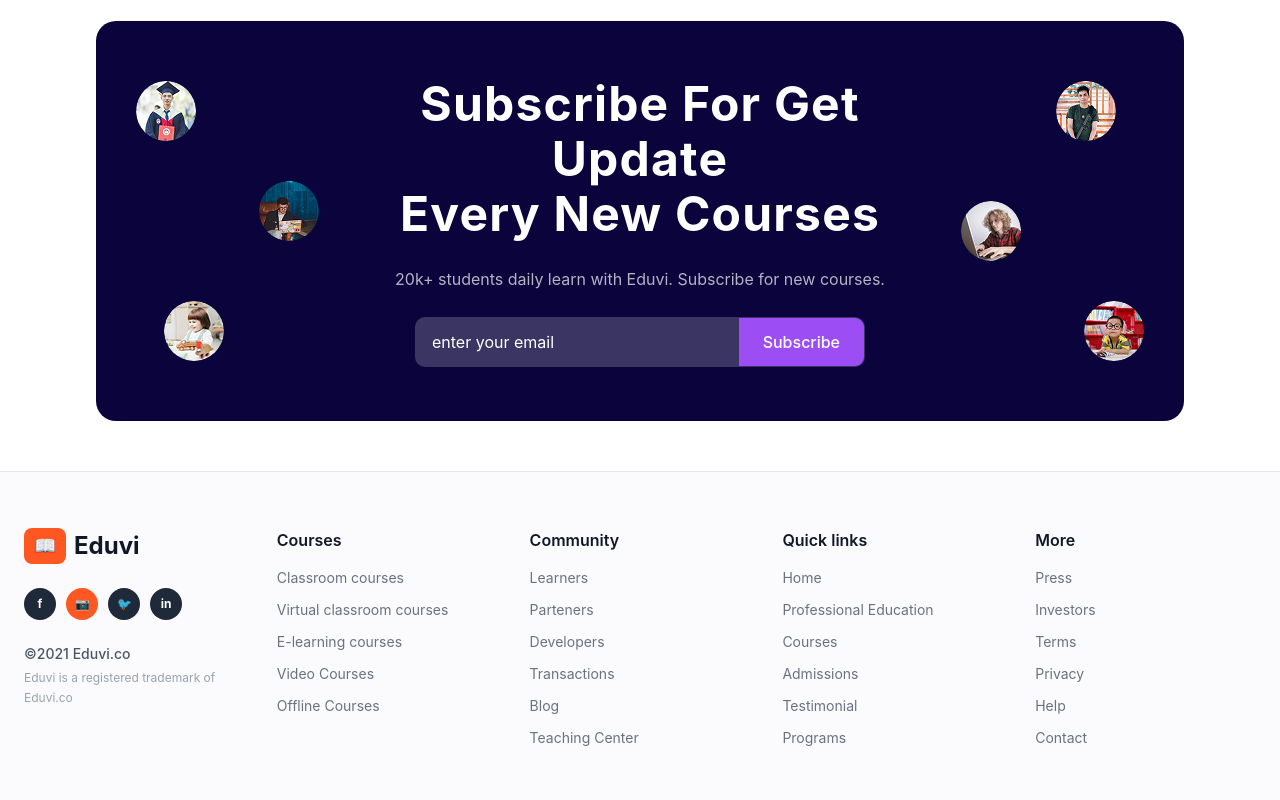
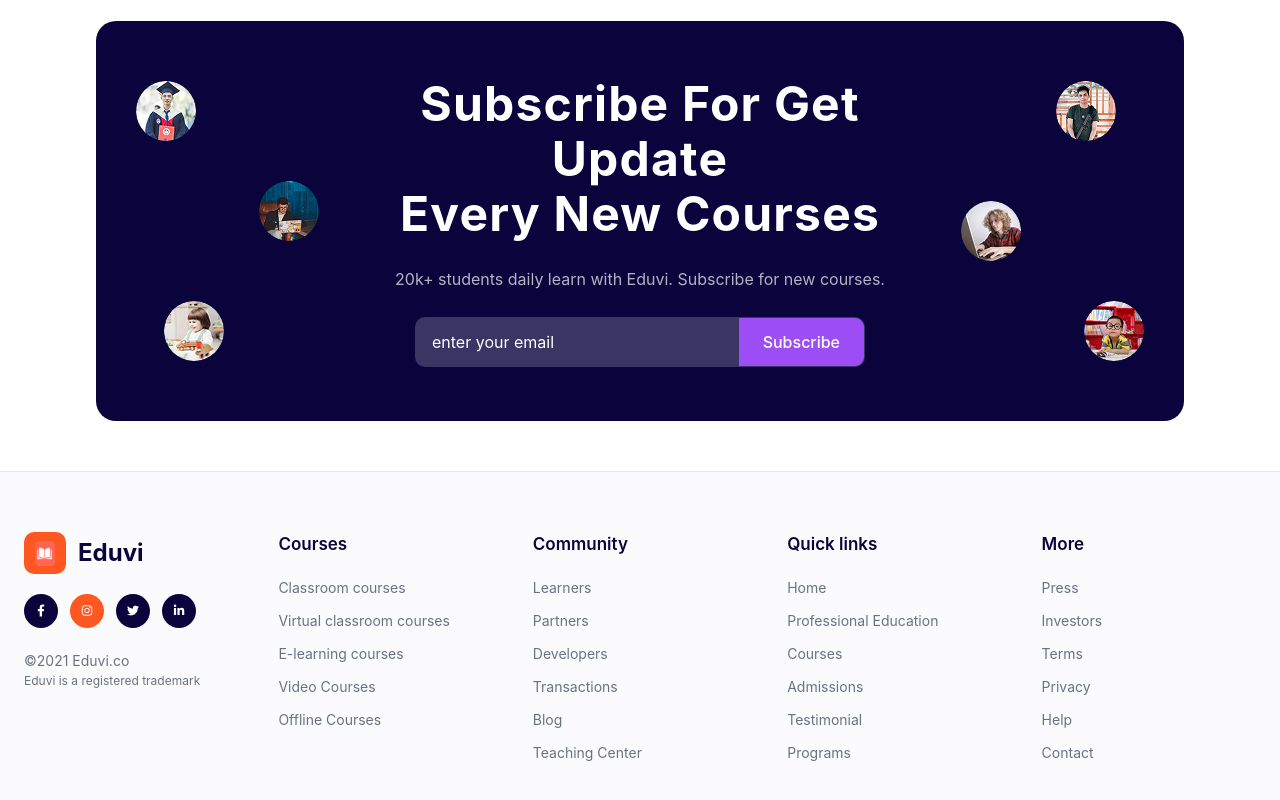
Before and after one commit to rashadbagirzade1-prog/eduvi, a React (Vite) app: page / in a window 1280 px wide. Shown: the part 4349-5149 px from the top of the page. Built offline with nearby package versions, Linux system fonts and the light colour scheme.

Commit message:
FooterSection elave etdim

```diff
--- a/index.html
+++ b/index.html
@@ -1,13 +1,17 @@
 <!doctype html>
 <html lang="en">
+
 <head>
   <meta charset="UTF-8" />
   <link rel="icon" type="image/svg+xml" href="/favicon.svg" />
   <meta name="viewport" content="width=device-width, initial-scale=1.0" />
   <title>eduvi</title>
+  <link rel="stylesheet" href="https://cdnjs.cloudflare.com/ajax/libs/font-awesome/6.4.0/css/all.min.css">
 </head>
+
 <body>
   <div id="root"></div>
   <script type="module" src="/src/main.jsx"></script>
 </body>
+
 </html>
--- a/src/components/Sections/FooterSection.jsx
+++ b/src/components/Sections/FooterSection.jsx
@@ -1,86 +1,102 @@
-import React from 'react';
+import React from 'react'
+import kitabImg from '../../assets/kitab.png'
 
 const FooterSection = () => {
+
+    // Müəllimin dediyi kimi click funksiyası yazdım
+    const handleClick = (name) => {
+        console.log(name + ' klikləndi!')
+    }
+
     return (
-    <footer className="bg-[#fbfbfd] py-14 px-6 border-t border-gray-200 font-sans text-gray-500">
-      <div className="max-w-7xl mx-auto grid grid-cols-1 md:grid-cols-5 gap-8">
+        <footer className='w-full bg-[#fbfbfd] border-t border-gray-200 pt-[60px] pb-[45px] px-6'>
+            <div className='max-w-[1250px] mx-auto grid grid-cols-1 sm:grid-cols-2 md:grid-cols-5 gap-[40px]'>
 
-        {/* Sol Sütun: Logo, Sosyal Medya ve Telif Hakları */}
-        <div className="md:col-span-1 space-y-4">
-          <div className="flex items-center gap-2 text-2xl font-bold text-gray-900">
-            <span className="bg-[#ff5722] text-white px-2.5 py-1 rounded-lg text-lg">📖</span>
-            <span>Eduvi</span>
+
+                <div className='flex flex-col gap-[20px]'>
+                    <div className='flex items-center gap-3'>
+                        <div className='w-[42px] h-[42px] bg-[#ff5722] rounded-[10px] flex items-center justify-center'>
+                            <img src={kitabImg} alt="Eduvi logo" className='w-[25px] h-[25px] object-contain' />
+                        </div>
+                        <h2 className='text-[24px] font-bold text-[#0A033C]'>Eduvi</h2>
                     </div>
 
-          <div className="flex gap-2.5 pt-2">
-            <a href="#" className="w-8 h-8 rounded-full bg-gray-800 text-white flex items-center justify-center font-bold text-xs hover:bg-[#ff5722] transition-colors">f</a>
-            <a href="#" className="w-8 h-8 rounded-full bg-[#ff5722] text-white flex items-center justify-center text-xs">📷</a>
-            <a href="#" className="w-8 h-8 rounded-full bg-gray-800 text-white flex items-center justify-center text-xs hover:bg-[#ff5722] transition-colors">🐦</a>
-            <a href="#" className="w-8 h-8 rounded-full bg-gray-800 text-white flex items-center justify-center font-bold text-xs hover:bg-[#ff5722] transition-colors">in</a>
+
+                    <div className='flex gap-3'>
+                        <button type="button" onClick={() => handleClick('Facebook')} className='w-[34px] h-[34px] rounded-full bg-[#0A033C] text-white flex items-center justify-center hover:bg-[#ff5722] duration-200'>
+                            <i className='fa-brands fa-facebook-f text-xs'></i>
+                        </button>
+                        <button type="button" onClick={() => handleClick('Instagram')} className='w-[34px] h-[34px] rounded-full bg-[#ff5722] text-white flex items-center justify-center hover:opacity-80 duration-200'>
+                            <i className='fa-brands fa-instagram text-xs'></i>
+                        </button>
+                        <button type="button" onClick={() => handleClick('Twitter')} className='w-[34px] h-[34px] rounded-full bg-[#0A033C] text-white flex items-center justify-center hover:bg-[#ff5722] duration-200'>
+                            <i className='fa-brands fa-twitter text-xs'></i>
+                        </button>
+                        <button type="button" onClick={() => handleClick('LinkedIn')} className='w-[34px] h-[34px] rounded-full bg-[#0A033C] text-white flex items-center justify-center hover:bg-[#ff5722] duration-200'>
+                            <i className='fa-brands fa-linkedin-in text-xs'></i>
+                        </button>
                     </div>
 
-          <div className="text-sm space-y-1 pt-2">
-            <p className="text-gray-600 font-medium">©2021 Eduvi.co</p>
-            <p className="text-xs text-gray-400 leading-relaxed">
-              Eduvi is a registered trademark of Eduvi.co
-            </p>
+                    <div className='text-sm text-gray-500 leading-[25px]'>
+                        <p>©2021 Eduvi.co</p>
+                        <p className='text-xs'>Eduvi is a registered trademark</p>
                     </div>
                 </div>
 
-        {/* 1. Sütun: Courses */}
+
                 <div>
-          <h3 className="text-gray-900 font-semibold text-base mb-4">Courses</h3>
-          <ul className="space-y-3 text-sm">
-            <li><a href="#" className="hover:text-[#ff5722] transition-colors">Classroom courses</a></li>
-            <li><a href="#" className="hover:text-[#ff5722] transition-colors">Virtual classroom courses</a></li>
-            <li><a href="#" className="hover:text-[#ff5722] transition-colors">E-learning courses</a></li>
-            <li><a href="#" className="hover:text-[#ff5722] transition-colors">Video Courses</a></li>
-            <li><a href="#" className="hover:text-[#ff5722] transition-colors">Offline Courses</a></li>
+                    <h3 className='text-[#0A033C] text-[17px] font-semibold mb-[20px]'>Courses</h3>
+                    <ul className='flex flex-col gap-[13px] text-sm text-gray-500'>
+                        <li><button type="button" onClick={() => handleClick('Classroom courses')} className='hover:text-[#ff5722]'>Classroom courses</button></li>
+                        <li><button type="button" onClick={() => handleClick('Virtual classroom courses')} className='hover:text-[#ff5722]'>Virtual classroom courses</button></li>
+                        <li><button type="button" onClick={() => handleClick('E-learning courses')} className='hover:text-[#ff5722]'>E-learning courses</button></li>
+                        <li><button type="button" onClick={() => handleClick('Video Courses')} className='hover:text-[#ff5722]'>Video Courses</button></li>
+                        <li><button type="button" onClick={() => handleClick('Offline Courses')} className='hover:text-[#ff5722]'>Offline Courses</button></li>
                     </ul>
                 </div>
 
-        {/* 2. Sütun: Community */}
+
                 <div>
-          <h3 className="text-gray-900 font-semibold text-base mb-4">Community</h3>
-          <ul className="space-y-3 text-sm">
-            <li><a href="#" className="hover:text-[#ff5722] transition-colors">Learners</a></li>
-            <li><a href="#" className="hover:text-[#ff5722] transition-colors">Parteners</a></li>
-            <li><a href="#" className="hover:text-[#ff5722] transition-colors">Developers</a></li>
-            <li><a href="#" className="hover:text-[#ff5722] transition-colors">Transactions</a></li>
-            <li><a href="#" className="hover:text-[#ff5722] transition-colors">Blog</a></li>
-            <li><a href="#" className="hover:text-[#ff5722] transition-colors">Teaching Center</a></li>
+                    <h3 className='text-[#0A033C] text-[17px] font-semibold mb-[20px]'>Community</h3>
+                    <ul className='flex flex-col gap-[13px] text-sm text-gray-500'>
+                        <li><button type="button" onClick={() => handleClick('Learners')} className='hover:text-[#ff5722]'>Learners</button></li>
+                        <li><button type="button" onClick={() => handleClick('Partners')} className='hover:text-[#ff5722]'>Partners</button></li>
+                        <li><button type="button" onClick={() => handleClick('Developers')} className='hover:text-[#ff5722]'>Developers</button></li>
+                        <li><button type="button" onClick={() => handleClick('Transactions')} className='hover:text-[#ff5722]'>Transactions</button></li>
+                        <li><button type="button" onClick={() => handleClick('Blog')} className='hover:text-[#ff5722]'>Blog</button></li>
+                        <li><button type="button" onClick={() => handleClick('Teaching Center')} className='hover:text-[#ff5722]'>Teaching Center</button></li>
                     </ul>
                 </div>
 
-        {/* 3. Sütun: Quick links */}
+
                 <div>
-          <h3 className="text-gray-900 font-semibold text-base mb-4">Quick links</h3>
-          <ul className="space-y-3 text-sm">
-            <li><a href="#" className="hover:text-[#ff5722] transition-colors">Home</a></li>
-            <li><a href="#" className="hover:text-[#ff5722] transition-colors">Professional Education</a></li>
-            <li><a href="#" className="hover:text-[#ff5722] transition-colors">Courses</a></li>
-            <li><a href="#" className="hover:text-[#ff5722] transition-colors">Admissions</a></li>
-            <li><a href="#" className="hover:text-[#ff5722] transition-colors">Testimonial</a></li>
-            <li><a href="#" className="hover:text-[#ff5722] transition-colors">Programs</a></li>
+                    <h3 className='text-[#0A033C] text-[17px] font-semibold mb-[20px]'>Quick links</h3>
+                    <ul className='flex flex-col gap-[13px] text-sm text-gray-500'>
+                        <li><button type="button" onClick={() => handleClick('Home')} className='hover:text-[#ff5722]'>Home</button></li>
+                        <li><button type="button" onClick={() => handleClick('Professional Education')} className='hover:text-[#ff5722]'>Professional Education</button></li>
+                        <li><button type="button" onClick={() => handleClick('Courses')} className='hover:text-[#ff5722]'>Courses</button></li>
+                        <li><button type="button" onClick={() => handleClick('Admissions')} className='hover:text-[#ff5722]'>Admissions</button></li>
+                        <li><button type="button" onClick={() => handleClick('Testimonial')} className='hover:text-[#ff5722]'>Testimonial</button></li>
+                        <li><button type="button" onClick={() => handleClick('Programs')} className='hover:text-[#ff5722]'>Programs</button></li>
                     </ul>
                 </div>
 
-        {/* 4. Sütun: More */}
+
                 <div>
-          <h3 className="text-gray-900 font-semibold text-base mb-4">More</h3>
-          <ul className="space-y-3 text-sm">
-            <li><a href="#" className="hover:text-[#ff5722] transition-colors">Press</a></li>
-            <li><a href="#" className="hover:text-[#ff5722] transition-colors">Investors</a></li>
-            <li><a href="#" className="hover:text-[#ff5722] transition-colors">Terms</a></li>
-            <li><a href="#" className="hover:text-[#ff5722] transition-colors">Privacy</a></li>
-            <li><a href="#" className="hover:text-[#ff5722] transition-colors">Help</a></li>
-            <li><a href="#" className="hover:text-[#ff5722] transition-colors">Contact</a></li>
+                    <h3 className='text-[#0A033C] text-[17px] font-semibold mb-[20px]'>More</h3>
+                    <ul className='flex flex-col gap-[13px] text-sm text-gray-500'>
+                        <li><button type="button" onClick={() => handleClick('Press')} className='hover:text-[#ff5722]'>Press</button></li>
+                        <li><button type="button" onClick={() => handleClick('Investors')} className='hover:text-[#ff5722]'>Investors</button></li>
+                        <li><button type="button" onClick={() => handleClick('Terms')} className='hover:text-[#ff5722]'>Terms</button></li>
+                        <li><button type="button" onClick={() => handleClick('Privacy')} className='hover:text-[#ff5722]'>Privacy</button></li>
+                        <li><button type="button" onClick={() => handleClick('Help')} className='hover:text-[#ff5722]'>Help</button></li>
+                        <li><button type="button" onClick={() => handleClick('Contact')} className='hover:text-[#ff5722]'>Contact</button></li>
                     </ul>
                 </div>
 
             </div>
         </footer>
-  );
-};
+    )
+}
 
-export default FooterSection;
+export default FooterSection
```
Also changed, not shown: src/assets/kitab.png (added). Lines whose indentation alone changed are shown as unchanged.
